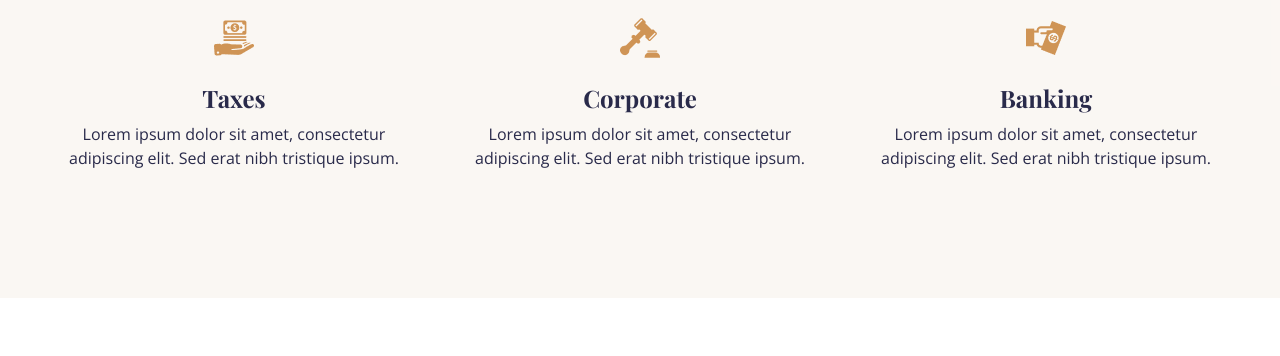
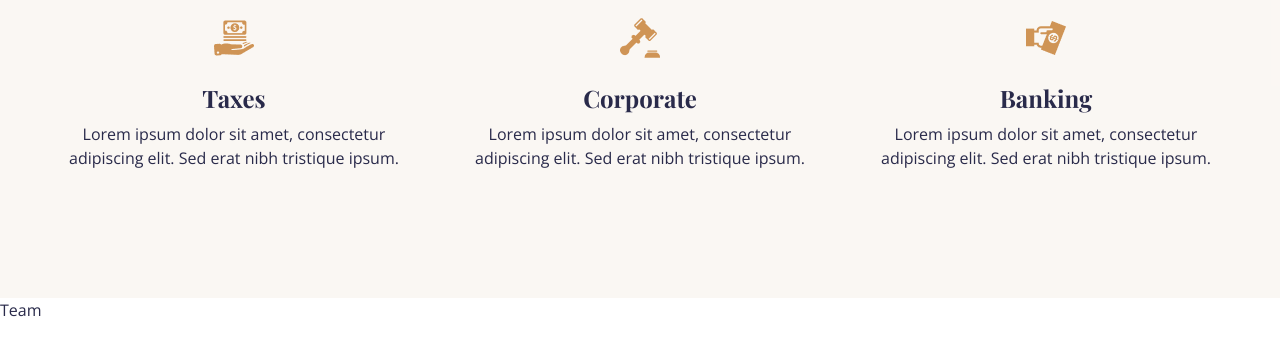
Before and after one commit to code-Gambler/sbhasin-law-firm, a React (Create React App) app: page / in a window 1280 px wide. Shown: the part 1693-2049 px from the top of the page. Built offline with nearby package versions, Linux system fonts and the light colour scheme.

Commit message:
Added boilerplate code for team section

```diff
--- a/src/App.js
+++ b/src/App.js
@@ -4,12 +4,14 @@
 import Banner from './components/Banner';
 import Testimonials from './components/Testimonials';
 import Skills from './components/Skills';
+import Team from './components/Team';
 
 const App = () => {
   return <div>
     <Banner />
     <Testimonials />
     <Skills/>
+    <Team />
     <div className='h-[2000px]'></div>
   </div>;
 };
--- /dev/null
+++ b/src/components/Team.js
@@ -0,0 +1,9 @@
+import React from 'react'
+
+const Team = () => {
+  return (
+    <div>Team</div>
+  )
+}
+
+export default Team
```
